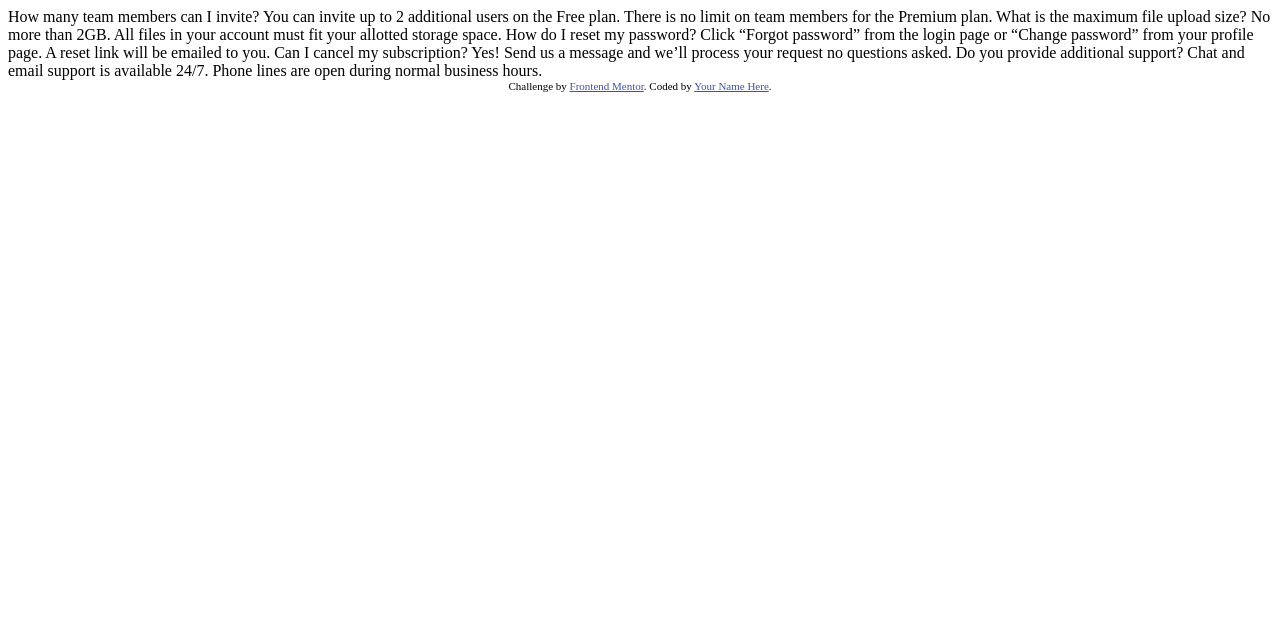
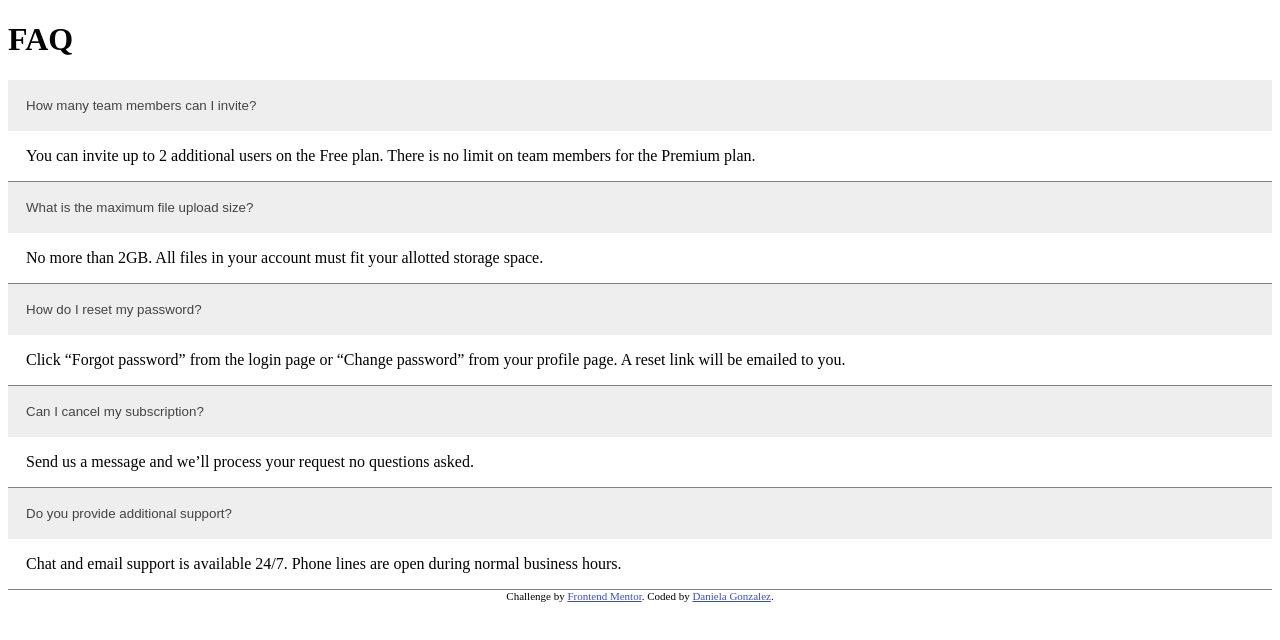
Before and after one commit to DanielaG1997/FAQacordioncard, a plain HTML site: page index.html in a window 1280 px wide. Drawn offline with Linux system fonts and the light colour scheme.

Commit message:
added bottom line to questions

```diff
--- a/index.html
+++ b/index.html
@@ -5,6 +5,7 @@
   <meta name="viewport" content="width=device-width, initial-scale=1.0"> <!-- displays site properly based on user's device -->
 
   <link rel="icon" type="image/png" sizes="32x32" href="./images/favicon-32x32.png">
+  <link rel="stylesheet" href="./style.css">
 
   <title>Frontend Mentor | FAQ Accordion Card</title>
 
@@ -15,26 +16,42 @@
   </style>
 </head>
 <body>
-  How many team members can I invite?
-  You can invite up to 2 additional users on the Free plan. There is no limit on
-  team members for the Premium plan.
+  <h1>FAQ</h1>
+  <button class="accordion">How many team members can I invite?</button>
+    <div class="panel">
+      <p>You can invite up to 2 additional users on the Free plan. There is no limit on
+    team members for the Premium plan.</p>
+    </div>
+    <span class="line"></span>
 
-  What is the maximum file upload size?
-  No more than 2GB. All files in your account must fit your allotted storage space.
+  <button class="accordion">What is the maximum file upload size?</button>
+    <div class="panel">
+      <p>No more than 2GB. All files in your account must fit your allotted storage space.</p>
+    </div>
+    <span class="line"></span>
 
-  How do I reset my password?
-  Click “Forgot password” from the login page or “Change password” from your profile page.
-  A reset link will be emailed to you.
+  <button class="accordion">How do I reset my password?</button>
+    <div class="panel">
+      <p>Click “Forgot password” from the login page or “Change password” from your profile page.
+      A reset link will be emailed to you.</p>
+    </div>
+    <span class="line"></span>
 
-  Can I cancel my subscription?
-  Yes! Send us a message and we’ll process your request no questions asked.
+  <button class="accordion">Can I cancel my subscription?</button>
+    <div class="panel">
+      <p>Send us a message and we’ll process your request no questions asked.</p>
+    </div>
+    <span class="line"></span>
 
-  Do you provide additional support?
-  Chat and email support is available 24/7. Phone lines are open during normal business hours.
+  <button class="accordion">Do you provide additional support?</button>
+    <div class="panel">
+    <p>Chat and email support is available 24/7. Phone lines are open during normal business hours.</p>
+    </div>
+    <span class="line"></span>
 
   <div class="attribution">
     Challenge by <a href="https://www.frontendmentor.io?ref=challenge" target="_blank">Frontend Mentor</a>.
-    Coded by <a href="#">Your Name Here</a>.
+    Coded by <a href="#">Daniela Gonzalez</a>.
   </div>
 </body>
 </html>
--- /dev/null
+++ b/style.css
@@ -0,0 +1,20 @@
+.accordion {
+    background-color: #eee;
+    color: #444;
+    cursor: pointer;
+    padding: 18px;
+    width: 100%;
+    text-align: left;
+    border: none;
+    outline: none;
+    transition: 0.4s;
+  }
+.panel {
+    padding: 0 18px;
+    background-color: white;
+    overflow: hidden;
+  }
+.line {
+    border-bottom: 1px solid grey;
+    display: block;
+}
```
